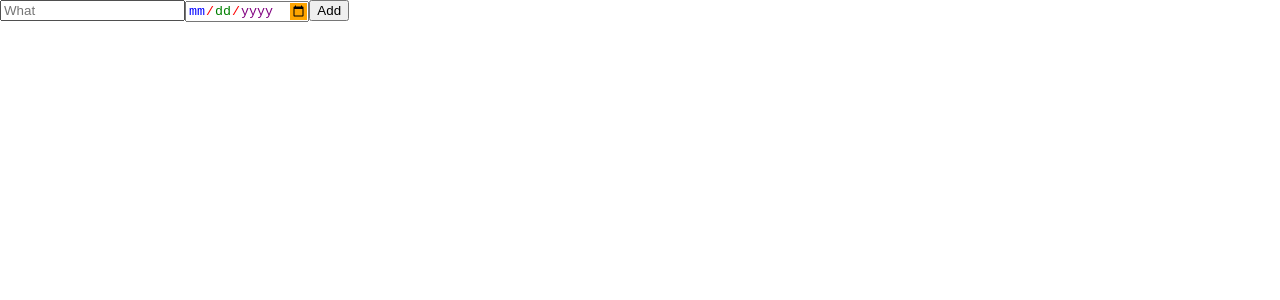
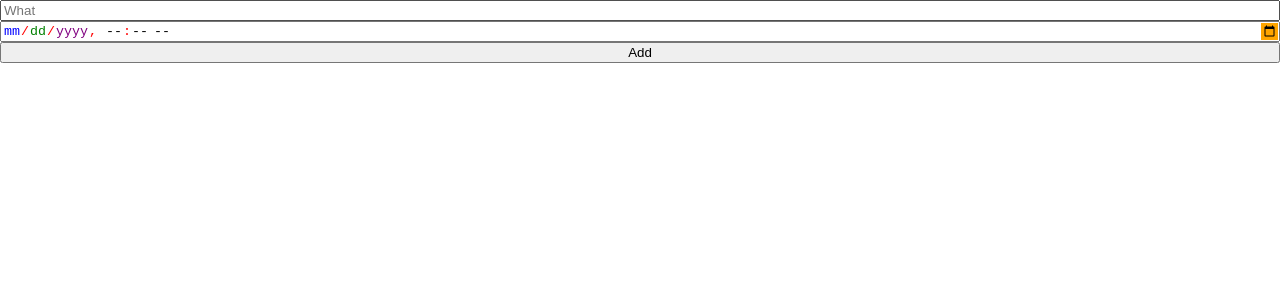
Before and after one commit to Cj-K-7/scheduler, a React (Create React App) app: page / in a window 1280 px wide. Shown: the top 300 px of the page. Built offline with nearby package versions, Linux system fonts and the light colour scheme.

Commit message:
React-Hook-Form

```diff
--- a/package.json
+++ b/package.json
@@ -13,10 +13,10 @@
     "@types/styled-components": "^5.1.22",
     "react": "^17.0.2",
     "react-dom": "^17.0.2",
+    "react-hook-form": "^7.26.1",
     "react-scripts": "5.0.0",
     "recoil": "^0.6.1",
     "styled-components": "^5.3.3",
-    "typescript": "^4.5.5",
     "web-vitals": "^2.1.4"
   },
   "scripts": {
@@ -42,5 +42,9 @@
       "last 1 firefox version",
       "last 1 safari version"
     ]
+  },
+  "devDependencies": {
+    "typescript": "^4.5.5",
+    "typescript-styled-plugin": "^0.18.2"
   }
 }
--- a/src/Schedular.tsx
+++ b/src/Schedular.tsx
@@ -1,45 +1,79 @@
-import { text } from 'node:stream/consumers';
-import React, { useState } from 'react';
-import styled from 'styled-components';
+import { useForm } from "react-hook-form";
+import styled from "styled-components";
 
-const Container = styled.div``;
-const Form = styled.form``;
-const What = styled.input.attrs({ type : "text", required: true })``;
-const When = styled.input.attrs({ type : "date", required: true })`
-::-webkit-datetime-edit { padding: 0; }
-::-webkit-datetime-edit-fields-wrapper { background: #ffffff; }
-::-webkit-datetime-edit-text { color: red;}
-::-webkit-datetime-edit-month-field { color: blue; }
-::-webkit-datetime-edit-day-field { color: green; }
-::-webkit-datetime-edit-year-field { color: purple; }
-::-webkit-calendar-picker-indicator { background-color: orange; }
+interface IForm {
+  What: string;
+  When: string;
+}
+
+const Container = styled.div`
+`;
+const Form = styled.form`
+    display: flex;
+    flex-direction: column;`;
+const What = styled.input.attrs({ type: "text" })``;
+const When = styled.input.attrs({ type: "datetime-local" })`
+  ::-webkit-datetime-edit {
+    padding: 0;
+  }
+  ::-webkit-datetime-edit-fields-wrapper {
+    background: #ffffff;
+  }
+  ::-webkit-datetime-edit-text {
+    color: red;
+  }
+  ::-webkit-datetime-edit-month-field {
+    color: blue;
+  }
+  ::-webkit-datetime-edit-day-field {
+    color: green;
+  }
+  ::-webkit-datetime-edit-year-field {
+    color: purple;
+  }
+  ::-webkit-calendar-picker-indicator {
+    background-color: orange;
+  }
 `;
 const Btn = styled.button``;
+const Err = styled.span`
+    color: red;
+    font-size: 12px;
+    opacity : 0.5;
+`;
 
 function Schedular() {
-    const [what,setWhat] = useState("");
-    const [when,setWhen] = useState("");
-    const onChange = (event:React.FormEvent<HTMLInputElement>) =>{
-        const {
-          currentTarget: { value },
-        } = event;
-        setWhat(value);
-    }
-    const onSetDate = (event:React.FormEvent<HTMLInputElement>) =>{
-        const {
-          currentTarget: { value },
-        } = event;
-        setWhen(value);
-    }
-    const onSubmit = (event:React.FormEvent<HTMLFormElement>) =>{
-        event.preventDefault();
-        console.log( what, when );
-    }
+  const {
+    register,
+    handleSubmit,
+    formState: { errors },
+    setError
+  } = useForm<IForm>();
+
+  const onValid =(data: any) =>{
+      if(data.What === ""){
+        setError(
+          "What",{},{shouldFocus : true}
+        );
+      }
+  }
+
   return (
     <Container>
-      <Form onSubmit={onSubmit}>
-        <What placeholder="What" value={what} onChange={onChange} />
-        <When type="date" value={when} onChange={onSetDate} />
+      <Form onSubmit={handleSubmit(onValid)}>
+        <What
+          {...register("What", {
+            required: "Wirte Task / meetings / Events / Anniversaries",
+          })}
+          placeholder="What"
+        />
+        <Err>{errors?.What?.message}</Err>
+        <When
+          {...register("When", {
+            required: "We need date/time",
+          })}
+        />
+        <Err>{errors?.When?.message}</Err>
         <Btn> Add </Btn>
       </Form>
     </Container>
```
Also changed, not shown: tsconfig.json (+6 -1 lines), 1 other file (tests, documents, lock files or other folders).
